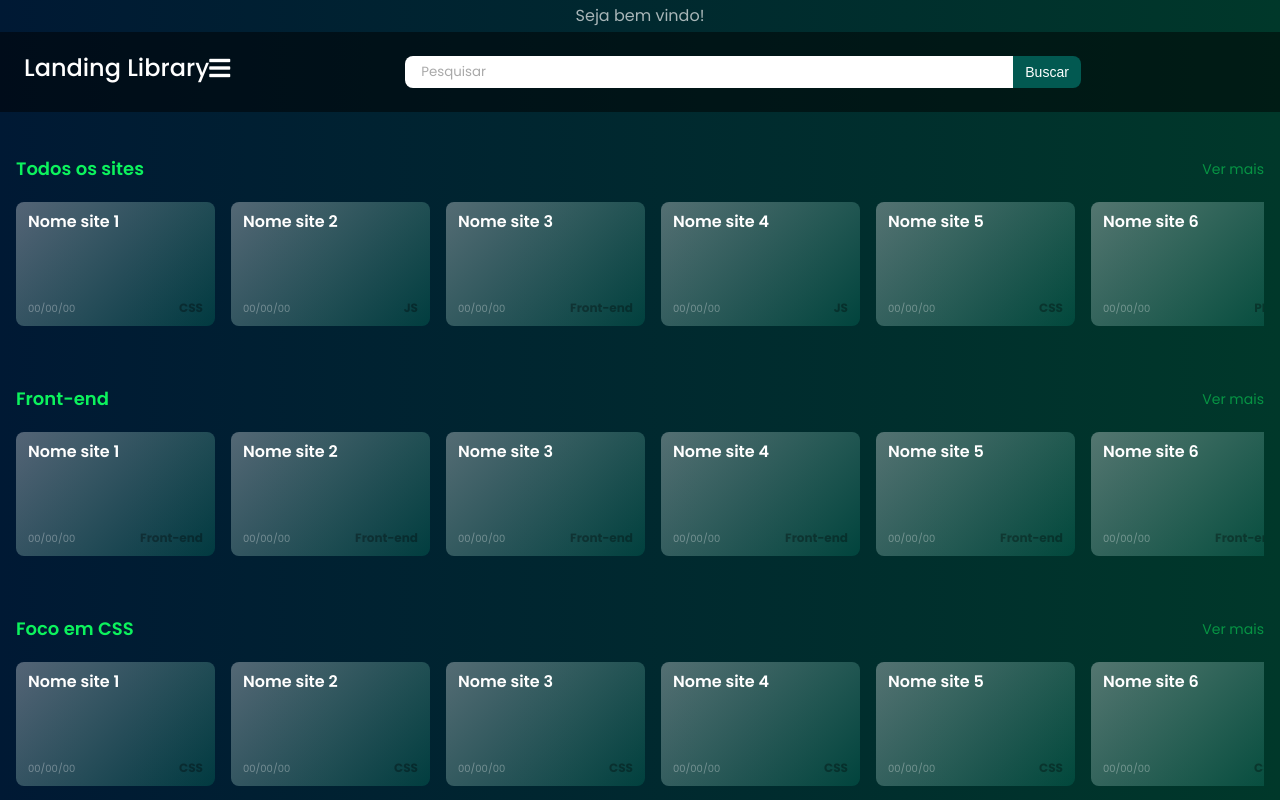
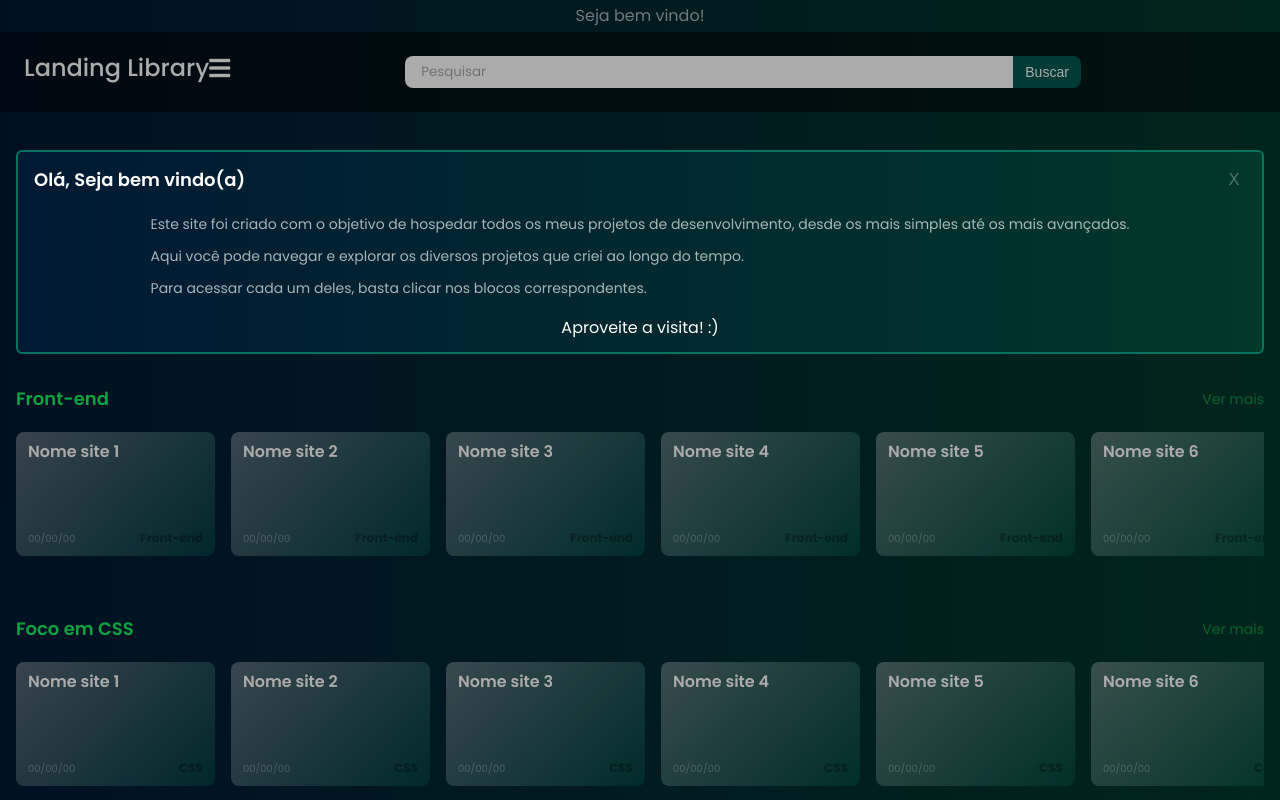
Before and after one commit to marco-afm/landing-library, a plain HTML site: page index.html in a window 1280 px wide. Shown: the top 800 px of the page. Drawn offline with Linux system fonts and the light colour scheme; files that its build step writes are made by us from their sources.

Commit message:
atualizacao-adicionando-modal

```diff
--- a/index.html
+++ b/index.html
@@ -20,10 +20,31 @@
     <link rel="stylesheet" href="./styles/principal.css">
     <link rel="stylesheet" href="./styles/sessao.css">
     <link rel="stylesheet" href="./styles/rodape.css">
+    <link rel="stylesheet" href="./styles/modal.css">
 </head>
 
-<body>
-    <header class="cabecalho">
+<body id="body">
+    <div id="modal">
+        <div class="modal__conteudo">
+            <div class="header__modal">
+                <h2 class="modal__titulo">Olá, Seja bem vindo(a)</h2>
+
+                <button id="fecha__modal">X</button>
+            </div>
+
+            <div class="main__modal">
+                <p class="modal__texto">Este site foi criado com o objetivo de hospedar todos os meus projetos de desenvolvimento, desde os mais simples até os mais avançados.</p>
+
+                <p class="modal__texto">Aqui você pode navegar e explorar os diversos projetos que criei ao longo do tempo.</p>
+
+                <p class="modal__texto">Para acessar cada um deles, basta clicar nos blocos correspondentes.</p>
+            </div>
+
+            <span>Aproveite a visita! :)</span>
+        </div>
+    </div>
+
+    <header class="cabecalho blur" id="cabecalho-id">
         <div class="header__msg">
             <p>Seja bem vindo!</p>
         </div>
@@ -68,7 +89,7 @@
         </nav>
     </header>
 
-    <main class="principal">
+    <main class="principal blur" id="principal-id">
         <section class="sessao">
             <div>
                 <h2 class="sessao__titulo">Todos os sites</h2>
@@ -335,7 +356,7 @@
         </section>
     </main>
 
-    <footer class="rodape">
+    <footer class="rodape blur" id="footer-id">
         <div class="rodape__caixa1">
             <h2 class="rodape__titulo cabecalho__titulo">
                 <a href="index.html">Landing Library</a>
@@ -358,6 +379,8 @@
 
         <p class="rodape__texto">O responsável pelo desenvolvimento do site pode ser encontrado no destino <a href="https://www.instagram.com/afm_marco?igsh=bzZuM3V3bTJxbnc0">deste link</a>. Ao clicar, você será redirecionado ao perfil do instagram dele.</p>
     </footer>
+
+    <script src="./script.js"></script>
 </body>
 
 </html>
--- /dev/null
+++ b/modal.css
@@ -0,0 +1,70 @@
+#modal {
+    display: none;
+    position: fixed;
+    top: 0;
+
+    width: 100%;
+    height: 100%;
+
+    background: var(--preto33);
+    z-index: 10;
+}
+
+.modal__conteudo {
+    display: flex;
+    flex-direction: column;
+    align-items: center;
+
+    gap: 1.5rem;
+
+    margin: 150px 1rem;
+    padding: 1rem;
+
+    background: var(--gradiente-bg);
+    border-radius: 6px;
+    border: 2px solid var(--ciano-verde);
+}
+
+.header__modal {
+    display: flex;
+    justify-content: space-between;
+    align-items: center;
+    width: 100%;
+}
+
+.modal__titulo {
+    color: var(--branco);
+    font-size: 1.125rem;
+    font-weight: 600;
+    grid-area: titulo;
+}
+
+#fecha__modal {
+    grid-area: botao;
+    width: fit-content;
+    justify-self: right;
+    font-size: 1rem;
+    color: var(--branco33);
+
+    background: transparent;
+    border: none;
+    width: 24px;
+    height: 24px;
+}
+
+.main__modal {
+    display: flex;
+    flex-direction: column;
+    gap: 1rem;
+}
+
+.modal__texto {
+    color: var(--branco66);
+    font-weight: 400;
+    font-size: .875rem;
+    line-height: 1rem;
+}
+
+.modal__conteudo span {
+    grid-area: span;
+}
--- /dev/null
+++ b/script.js
@@ -0,0 +1,16 @@
+const modal = document.getElementById('modal');
+const btnFechaModal = document.getElementById('fecha__modal');
+const cabecalho = document.getElementById('cabecalho-id');
+const principal = document.getElementById('principal-id');
+const rodape = document.getElementById('footer-id');
+
+window.onload = function() {
+    modal.style.display = 'block';
+}
+
+btnFechaModal.onclick = function() {
+    modal.style.display = 'none';
+    cabecalho.classList.remove('blur');
+    principal.classList.remove('blur');
+    rodape.classList.remove('blur');
+}
```
